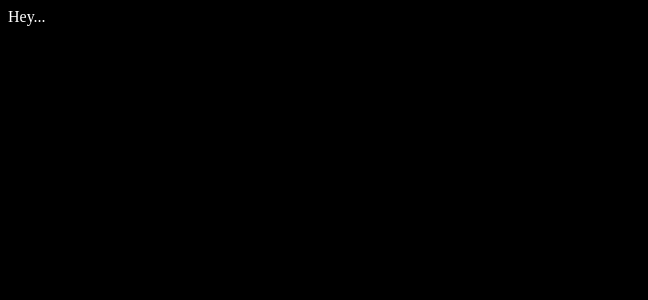
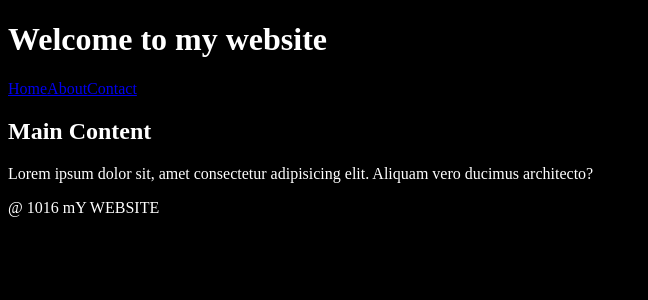
Before and after one commit to priyansudash1999/React-20-days-revision, a React (Vite) app in the folder 00_basics/: page / in a window 1280 px wide. Shown: the top 300 px of the page, without its empty margins (0-648 px from the left). Built offline with nearby package versions, Linux system fonts and the light colour scheme.

Commit message:
2nd challenge

```diff
--- a/00_basics/src/App.jsx
+++ b/00_basics/src/App.jsx
@@ -1,10 +1,15 @@
 import React from "react";
 import Greet from "./components/Greet";
+import MainComponents from "./components/MainComponents";
+import Footer from "./components/Footer";
+import Header from "./components/Header";
 
 const App = () => {
   return (
     <div>
-      <Greet />
+      <Header />
+      <MainComponents />
+      <Footer />
     </div>
   );
 };
--- /dev/null
+++ b/00_basics/src/components/Footer.jsx
@@ -0,0 +1,11 @@
+import React from "react";
+
+const Footer = () => {
+  return (
+    <footer>
+      <p>@ 1016 mY WEBSITE</p>
+    </footer>
+  );
+};
+
+export default Footer;
--- /dev/null
+++ b/00_basics/src/components/Header.jsx
@@ -0,0 +1,16 @@
+import React from "react";
+
+const Header = () => {
+  return (
+    <div>
+      <h1>Welcome to my website</h1>
+      <nav>
+        <a href="/home">Home</a>
+        <a href="/about">About</a>
+        <a href="/contact">Contact</a>
+      </nav>
+    </div>
+  );
+};
+
+export default Header;
--- /dev/null
+++ b/00_basics/src/components/MainComponents.jsx
@@ -0,0 +1,15 @@
+import React from "react";
+
+const MainComponents = () => {
+  return (
+    <div>
+      <h2>Main Content</h2>
+      <p>
+        Lorem ipsum dolor sit, amet consectetur adipisicing elit. Aliquam vero
+        ducimus architecto?
+      </p>
+    </div>
+  );
+};
+
+export default MainComponents;
```
